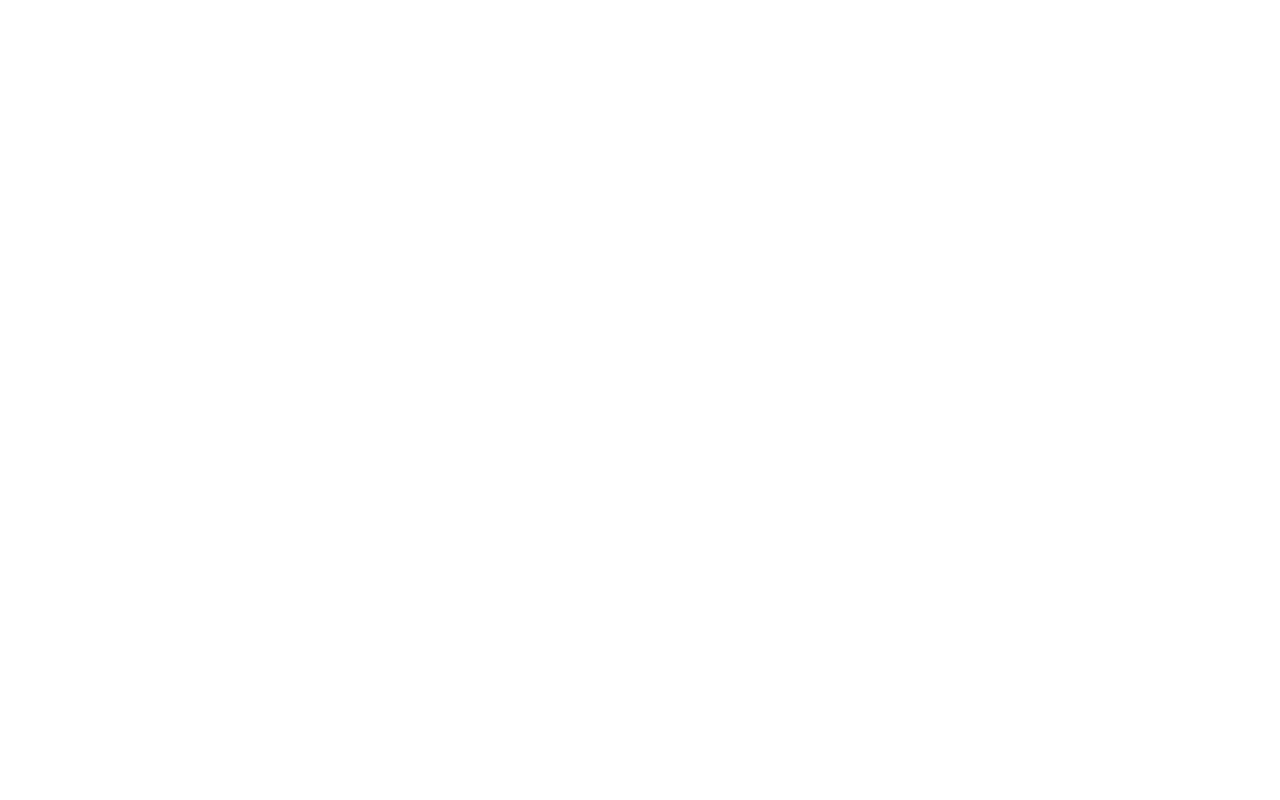
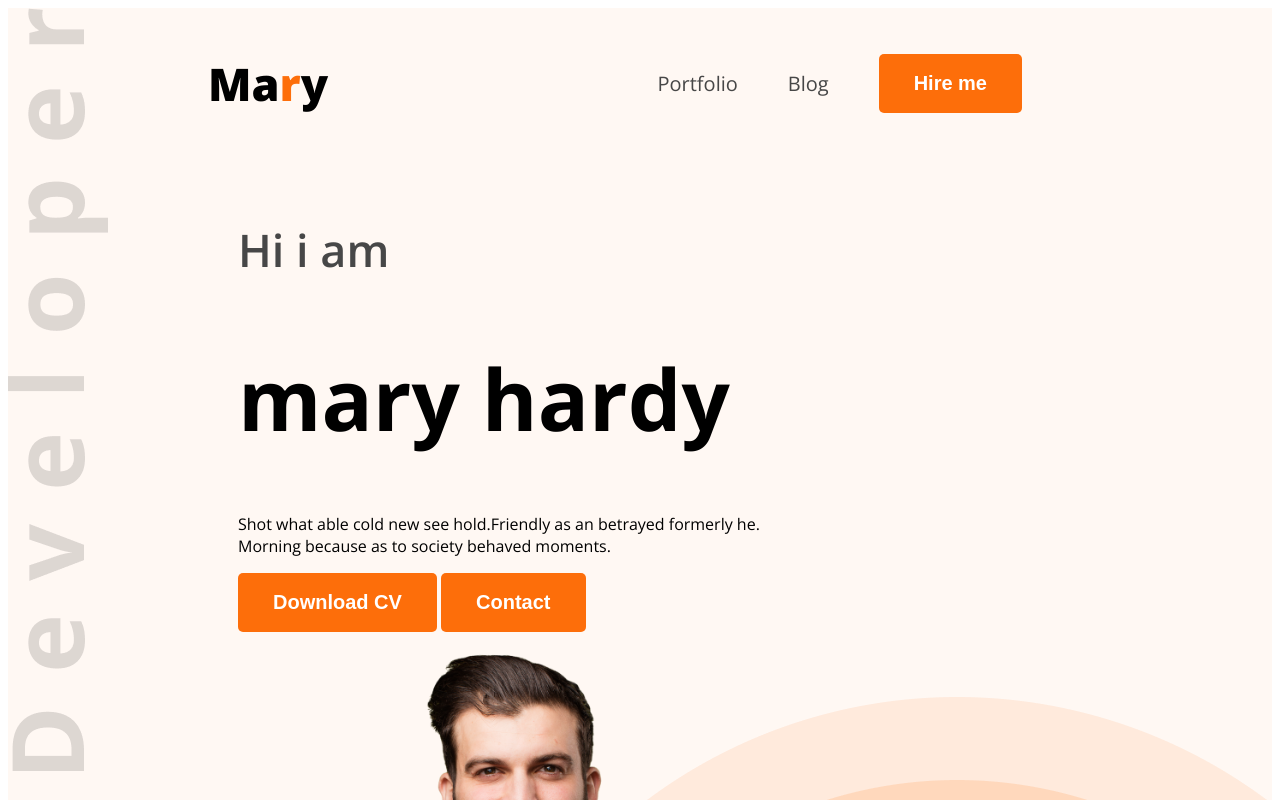
Before and after one commit to ayub660/web-developer-portfolio, a plain HTML site: page index.html in a window 1280 px wide. Shown: the top 800 px of the page. Drawn offline with nearby package versions, Linux system fonts and the light colour scheme.

Commit message:
new webpage create

```diff
--- a/index.html
+++ b/index.html
@@ -4,12 +4,63 @@
     <meta charset="UTF-8">
     <meta name="viewport" content="width=device-width, initial-scale=1.0">
     <title>Web developer portfolio</title>
+    <link rel="preconnect" href="https://fonts.googleapis.com">
+<link rel="preconnect" href="https://fonts.gstatic.com" crossorigin>
+<link href="https://fonts.googleapis.com/css2?family=Open+Sans:ital,wght@0,300..800;1,300..800&display=swap" rel="stylesheet">
+    <link rel="stylesheet" href="./styles/portfolio.css">
 </head>
-<body>
-    <header>
+<body class="open-sans-normal">
+    <header class="header secondary-bg">
+        <nav>
+            <h3 class="nav-title">Ma<span class="text-primary">r</span>y</h3>
+            <ul>
+                <li><a class="dark-2" href="">Portfolio</a></li>
+                <li><a class="dark-2">Blog</a></li>
+                <li><a href=""><button class="btn-primary">Hire me</button></a></li>
+            </ul>
+        </nav>
+        <div class="banner">
+            <div class="banner-content">
+                <h4 class="banner-greetings dark-2">Hi i am </h4>
+                <h1 class="banner-title">mary hardy</h1>
+                <p class="banner-description">Shot what able cold new see hold.Friendly as an betrayed formerly he. Morning because as to society behaved moments.</p>
+                <button class="btn-primary">Download CV</button>
+                <Button class="btn-primary">Contact</Button>
+               <img class="banner-profie-pic" src="images/hardy.png" alt="">
+            </div>
+        </div>
 
     </header>
-    <main></main>
+    <main>
+        <section class="about secondary-bg"></section>
+        <h3 class="section-title">About me</h3>
+        <p class="section-description">
+            I, m a designer & developer with a passion for web design. I enjoy developing simple, clean and slick websites that provide real value to the end user. Thousands of clients have procured exceptional resulfs while working with me. Delivering work within time and budget which meets clients requirements in our mata.
+        </p>
+<div class="about-items">
+    <!-- .about-item*4>p.item-title+p.item-description -->
+     <div class="about-item">
+        <p class="item-title">Name</p>
+        <p class="item-description">Mary hardey</p>
+     </div>
+     <div class="about-item">
+        <p class="item-title">Email</p>
+        <p class="item-description">abc@dev.com</p>
+     </div>
+     <div class="about-item">
+        <p class="item-title">date of birth</p>
+        <p class="item-description">Dec 16,1997</p>
+     </div>
+     <div class="about-item">
+        <p class="item-title">From</p>
+        <p class="item-description">Dhaka,BD</p>
+     </div>
+
+     </div>
+
+</div>
+
+    </main>
     <footer>
 
     </footer>
--- /dev/null
+++ b/styles/portfolio.css
@@ -0,0 +1,115 @@
+
+.open-sans-normal {
+  font-family: "Open Sans", sans-serif;
+  font-optical-sizing: auto;
+  font-weight: <weight>;
+  font-style: normal;
+  font-variation-settings:
+    "wdth" 100;
+}
+/* shared style */
+.secondary-bg{
+    background-color: #FFF8F3;
+
+}
+.text-primary{
+    color: #FD6E0A;
+}
+
+
+ /* nav styles  */
+ nav{
+    display:flex;
+    align-items: center;
+    justify-content: space-between;
+    margin: 0px 200px;
+ }
+ .nav-title{
+    font-weight: 800;
+    font-size: 45px;
+ }
+ .btn-primary{
+    background-color: #FD6E0A;
+    border: none;
+    font-weight: bold;
+    font-size: 20px;
+    color: white;
+    padding: 18px 35px;
+    border-radius: 5px;
+
+ }
+ .section-title{
+    font-size: 35px;
+    font-weight: bold;
+    color: #181818;
+
+ }
+ .section-description{
+    font-weight: 18px;
+    color: #757575;
+
+ }
+ /* header */
+ .header{
+    background-image: url('/images/developer.png'), url('../images/header_bg.png');
+    background-repeat: no-repeat;
+    background-position: top left,bottom right;
+ }
+ nav ul{
+    display: flex;
+    align-items: center;
+ }
+nav ul li{
+    list-style: none;
+    margin-right: 50px;
+ }
+ nav li a{
+    text-decoration: none;
+    font-size: 20px;
+ }
+ .dark-2{
+    color: #474747;
+ }
+ /* banner styles */
+.banner{
+    display: flex;
+    justify-content: space-between;
+    margin: 0 35px 0 230px;
+
+}
+.banner-content{
+    max-width: 580px;
+}
+ .banner-greetings{
+    font-size: 45px;
+    font-weight: 600;
+
+ }
+ .banner-title{
+    font-weight: bold;
+    font-size: 85px;
+ }
+ .banner-profie-pic{
+    width: 500px;
+
+ }
+ /* main styles */
+ main{
+    max-width: 1140px;
+    margin: 0 auto;
+ }
+ /* about styles */
+ .about{
+    border-radius: 10px;
+    padding: 130px 150px;
+    text-align: center;
+    margin-top: 130px;
+
+ }
+ .about-items{
+    display: flex;
+    justify-content: space-around;
+ }
+ .item-description{
+    font-weight: 600;
+ }
```
